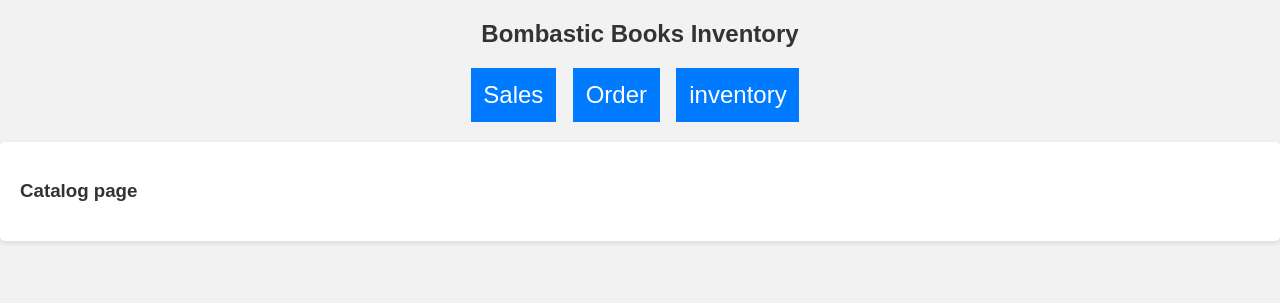
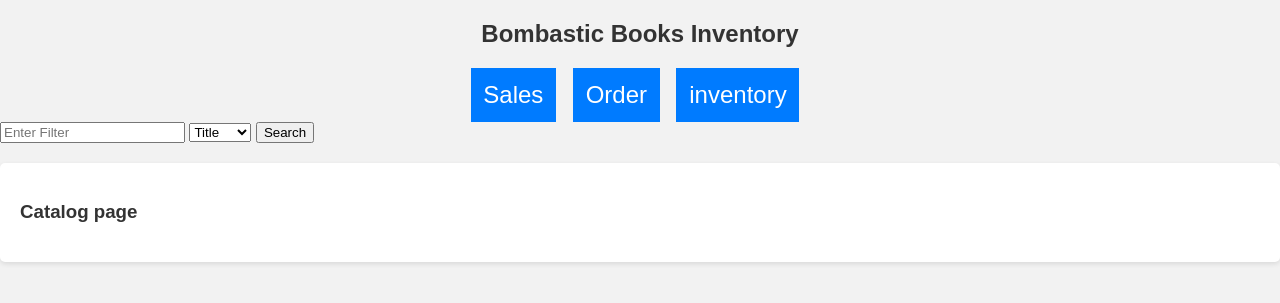
Before and after one commit to Volatar/Bombastic-Bookstore, a Flask app: page /catalog in a window 1280 px wide. Shown: the top 303 px of the page. Run offline with Flask 3, Linux system fonts and the light colour scheme; some libraries are stand-ins or nearby versions.

Commit message:
added a filter search option, need URL to search to

```diff
--- a/templates/Catalog.html
+++ b/templates/Catalog.html
@@ -46,8 +46,16 @@
       </nav>
     {% endif %}
 
-
-
+    <form action="{{ url_for('filter_inventory') }}" method="GET">
+    <form id="filterForm">
+      <input type="text" name="filter" placeholder="Enter Filter">
+        <select name="search_filter">
+          <option value="title">Title</option>
+          <option value="author">Author</option>
+          <option value="genre">Genre</option>
+        </select>
+      <button type="submit">Search</button>
+    </form>
 
     <div id="data-container">
       {% if data_type %}
```
